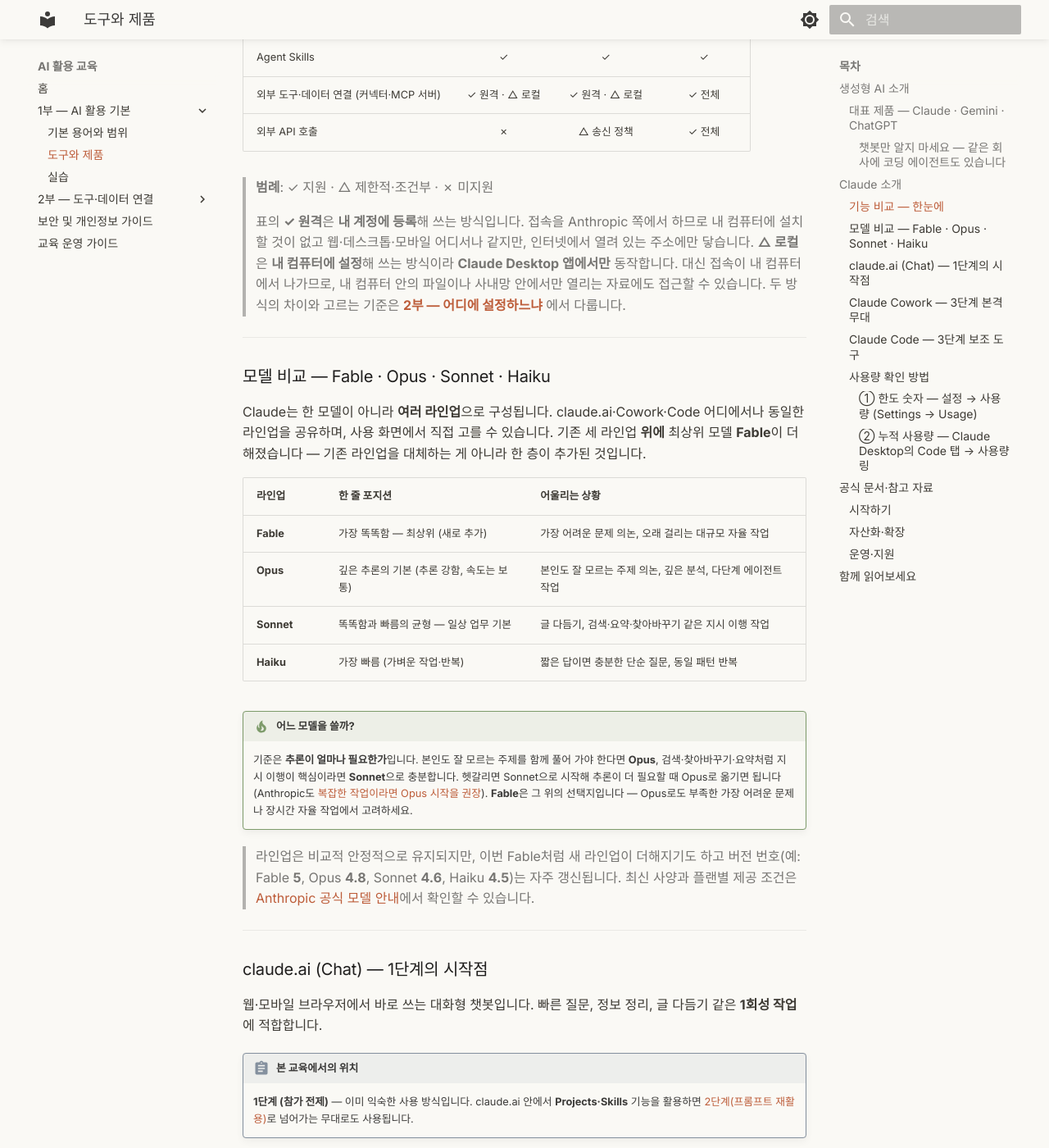
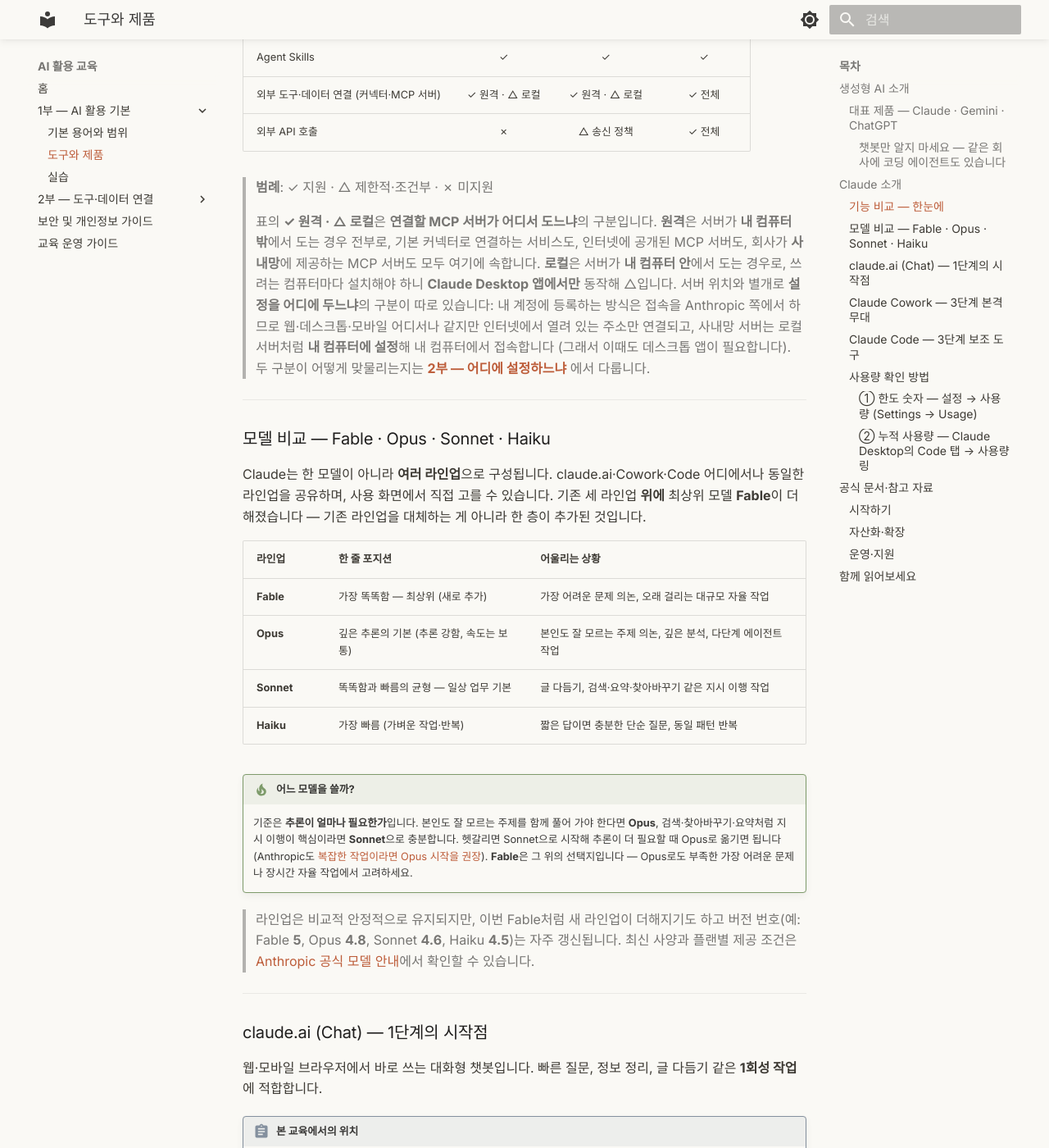
Before and after one commit to scroogy-dev/ai-onboarding, an MkDocs documentation site: the page built from docs/intro.md, in a window 1280 px wide and 1400 px high, scrolled down 2383 px. Shown: the whole window at 82% size. Built offline with MkDocs 1.6.1 and Material for MkDocs 9.7.7, drawn with Linux system fonts in a browser that asks for light colours; some of the changed text lies outside the part shown.

Commit message:
docs: 기능 비교표 각주의 원격·로컬 기준을 서버 위치로 정정 (#49)

```diff
--- a/docs/intro.md
+++ b/docs/intro.md
@@ -70,7 +70,7 @@
 
 > **범례**: ✓ 지원 · △ 제한적·조건부 · ✗ 미지원
 
-> 표의 **✓ 원격**은 **내 계정에 등록**해 쓰는 방식입니다. 접속을 Anthropic 쪽에서 하므로 내 컴퓨터에 설치할 것이 없고 웹·데스크톱·모바일 어디서나 같지만, 인터넷에서 열려 있는 주소에만 닿습니다. **△ 로컬**은 **내 컴퓨터에 설정**해 쓰는 방식이라 **Claude Desktop 앱에서만** 동작합니다. 대신 접속이 내 컴퓨터에서 나가므로, 내 컴퓨터 안의 파일이나 사내망 안에서만 열리는 자료에도 접근할 수 있습니다. 두 방식의 차이와 고르는 기준은 **[2부 — 어디에 설정하느냐](connect/mcp-servers.md#remote-vs-local)** 에서 다룹니다.
+> 표의 **✓ 원격 · △ 로컬**은 **연결할 MCP 서버가 어디서 도느냐**의 구분입니다. **원격**은 서버가 **내 컴퓨터 밖**에서 도는 경우 전부로, 기본 커넥터로 연결하는 서비스도, 인터넷에 공개된 MCP 서버도, 회사가 **사내망**에 제공하는 MCP 서버도 모두 여기에 속합니다. **로컬**은 서버가 **내 컴퓨터 안**에서 도는 경우로, 쓰려는 컴퓨터마다 설치해야 하니 **Claude Desktop 앱에서만** 동작해 △입니다. 서버 위치와 별개로 **설정을 어디에 두느냐**의 구분이 따로 있습니다: 내 계정에 등록하는 방식은 접속을 Anthropic 쪽에서 하므로 웹·데스크톱·모바일 어디서나 같지만 인터넷에서 열려 있는 주소만 연결되고, 사내망 서버는 로컬 서버처럼 **내 컴퓨터에 설정**해 내 컴퓨터에서 접속합니다 (그래서 이때도 데스크톱 앱이 필요합니다). 두 구분이 어떻게 맞물리는지는 **[2부 — 어디에 설정하느냐](connect/mcp-servers.md#remote-vs-local)** 에서 다룹니다.
 
 ---
 
@@ -105,7 +105,7 @@
 
 **AI가 직접 파일을 열고 작업을 수행**하는 에이전트입니다. 반복 작업 자동화, 로컬 파일 일괄 처리, 여러 단계로 이어지는 워크플로우에 적합합니다.
 
-작업 세션은 클라우드에서 돌아가 웹·데스크톱·모바일 어디서나 이어서 볼 수 있습니다. 다만 **내 컴퓨터의 파일을 직접 다루는 일과 로컬 연결은 데스크톱 앱에서만** 됩니다 (→ [기능 비교](#claude-comparison)).
+작업 세션은 클라우드에서 돌아가 웹·데스크톱·모바일 어디서나 이어서 볼 수 있습니다. 다만 **내 컴퓨터의 파일을 직접 다루는 일과 내 컴퓨터에 설정하는 연결은 데스크톱 앱에서만** 됩니다 (→ [기능 비교](#claude-comparison)).
 
 !!! tip "본 교육에서의 위치"
     **3단계 본격 실습 도구** — 비개발자 친화적 인터페이스로, 본 교육의 3단계 실습은 Cowork으로 진행합니다. 실습에서 내 컴퓨터의 파일을 다루므로 [Claude Desktop 설치](index.md#preparation)가 필요합니다.
```
